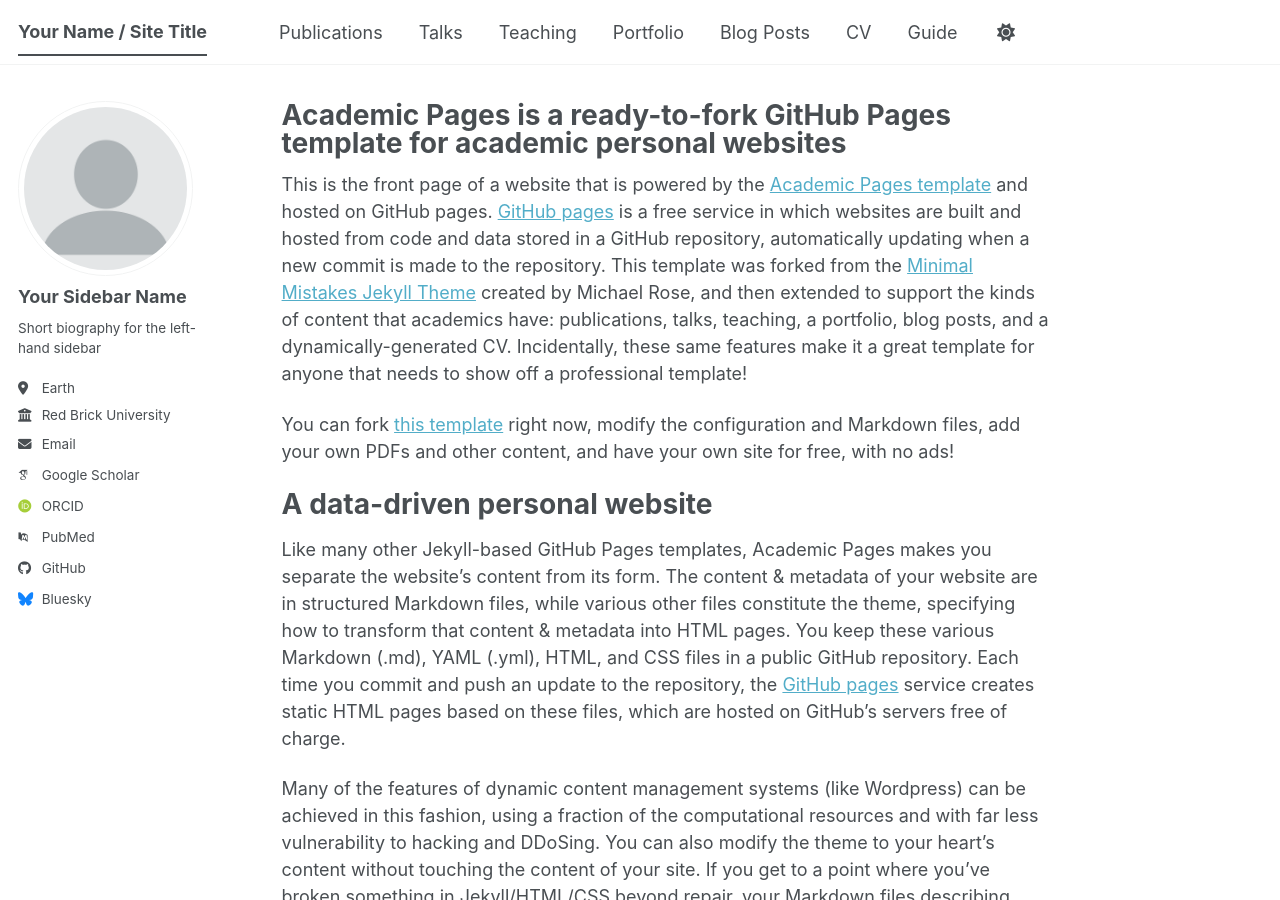
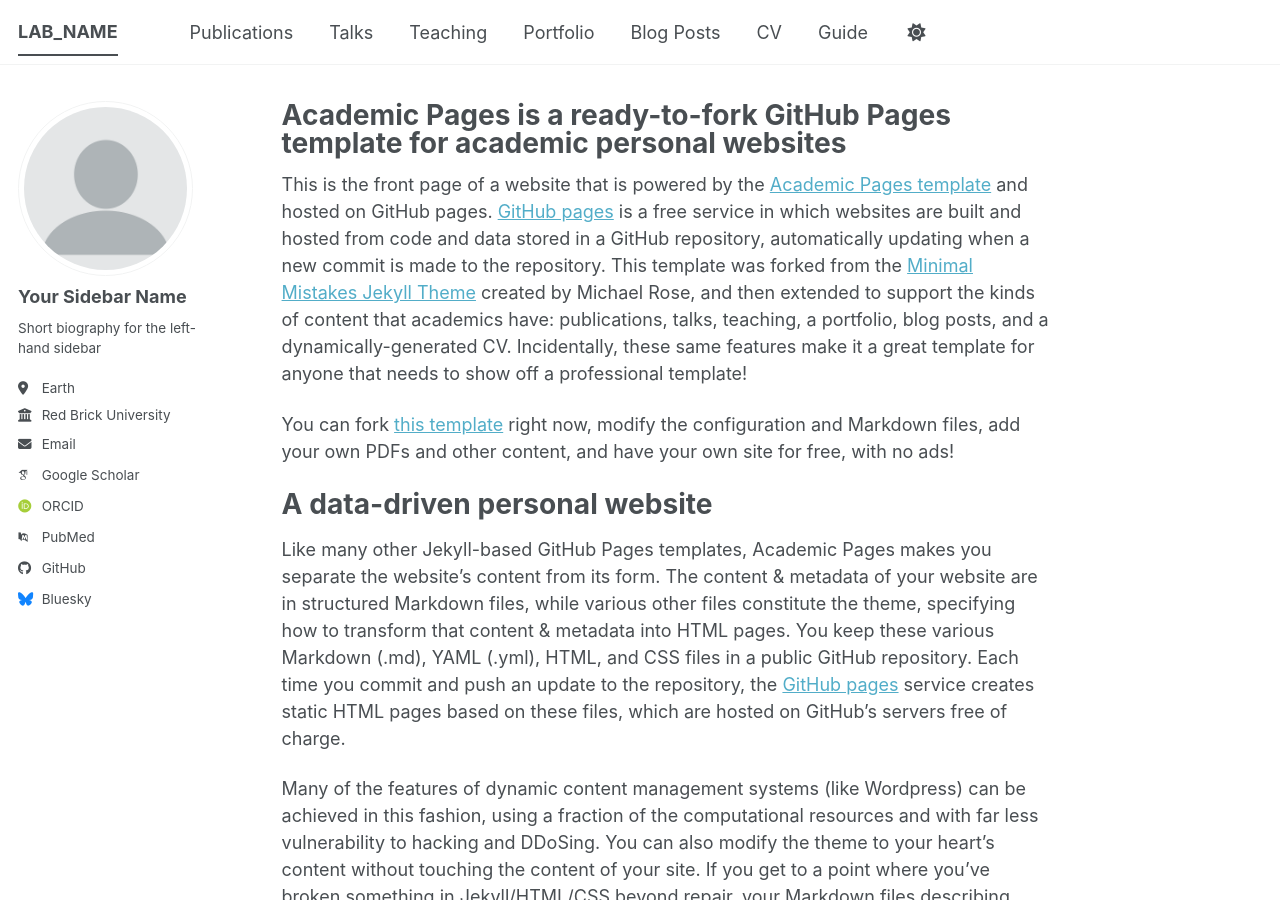
Before and after one commit to WildFire-ML/wildfire-ml.github.io, a Jekyll site: the page built from _pages/about.md, in a window 1280 px wide and 900 px high. Built offline with Jekyll 4.4.1, drawn with Linux system fonts in a browser that asks for light colours; some web fonts are replaced; a script bundle is joined from its source files by our own code; library files that are not in the unit come from our copies.

Commit message:
Update _config.yml

```diff
--- a/_config.yml
+++ b/_config.yml
@@ -9,14 +9,14 @@
 # Basic Site Settings
 locale                   : "en-US"
 site_theme               : "default" # The available themes options are "default", "air", "sunrise", "mint", "dirt" and "contrast"
-title                    : "Your Name / Site Title"
+title                    : "LAB_NAME"
 title_separator          : "-"
 name                     : &name "Your Name"
 description              : &description "Your Name's academic portfolio"   # Update this with a general description of your site, this is the default if not overridden by a page
-url                      : https://academicpages.github.io # The base hostname & protocol for your site e.g. "https://[your GitHub username].github.io",
+url                      : https://wildfire-ml.github.io/ # The base hostname & protocol for your site e.g. "https://[your GitHub username].github.io",
                                                            # or if you already have some other page hosted on Github then use "https://[your GitHub username].github.io/[Your Repo Name]"
 baseurl                  : "" # the subpath of your site, e.g. "/blog"
-repository               : "academicpages/academicpages.github.io"
+repository               : "wildfire-ml/wildfire-ml.github.io"
 
 # Site Author - The following control what appear as part of the author content on the side bar.
 #               If a field is blank the icon and link will not appear, otherwise it will be shown.
```
